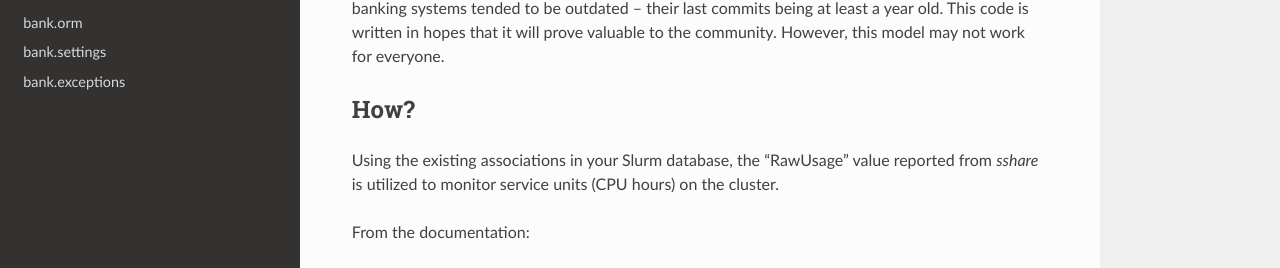
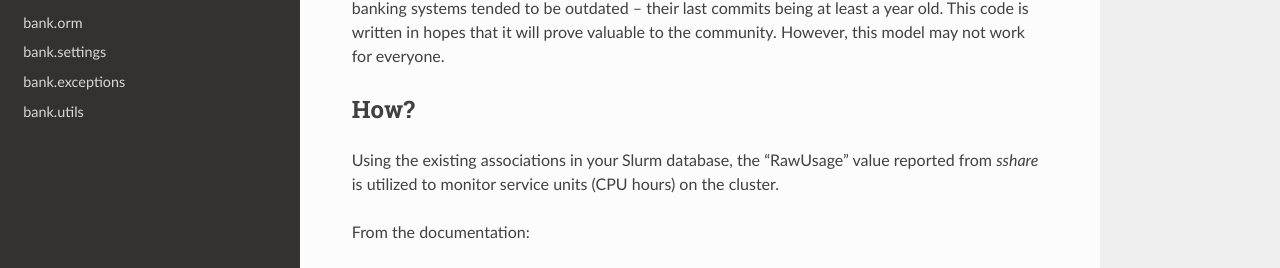
Before and after one commit to pitt-crc/bank, a Sphinx documentation site: the page built from docs/source/index.rst, in a window 1280 px wide. Shown: the part 291-559 px from the top of the page. Built offline with Sphinx 7.4.7 and the Read the Docs theme 2.0.0, drawn with Linux system fonts in a browser that asks for light colours.

Commit message:
ADds docs page for utils

```diff
--- /dev/null
+++ b/docs/source/api/utils.rst
@@ -0,0 +1,5 @@
+bank.utils
+==========
+
+.. automodule:: bank.utils
+   :members:
--- a/docs/source/index.rst
+++ b/docs/source/index.rst
@@ -93,3 +93,4 @@
    api/orm/orm.rst
    api/settings.rst
    api/exceptions.rst
+   api/utils.rst
```
